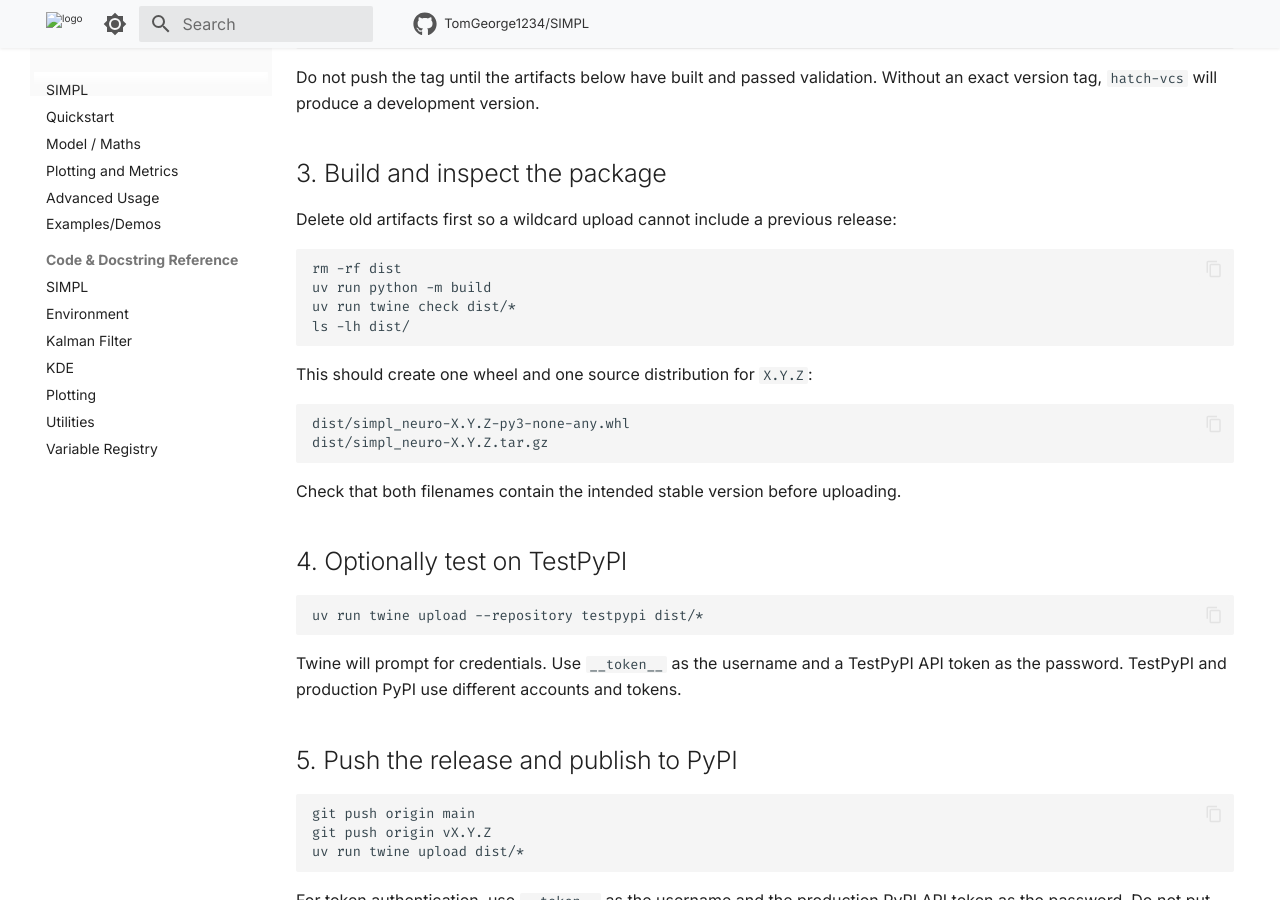
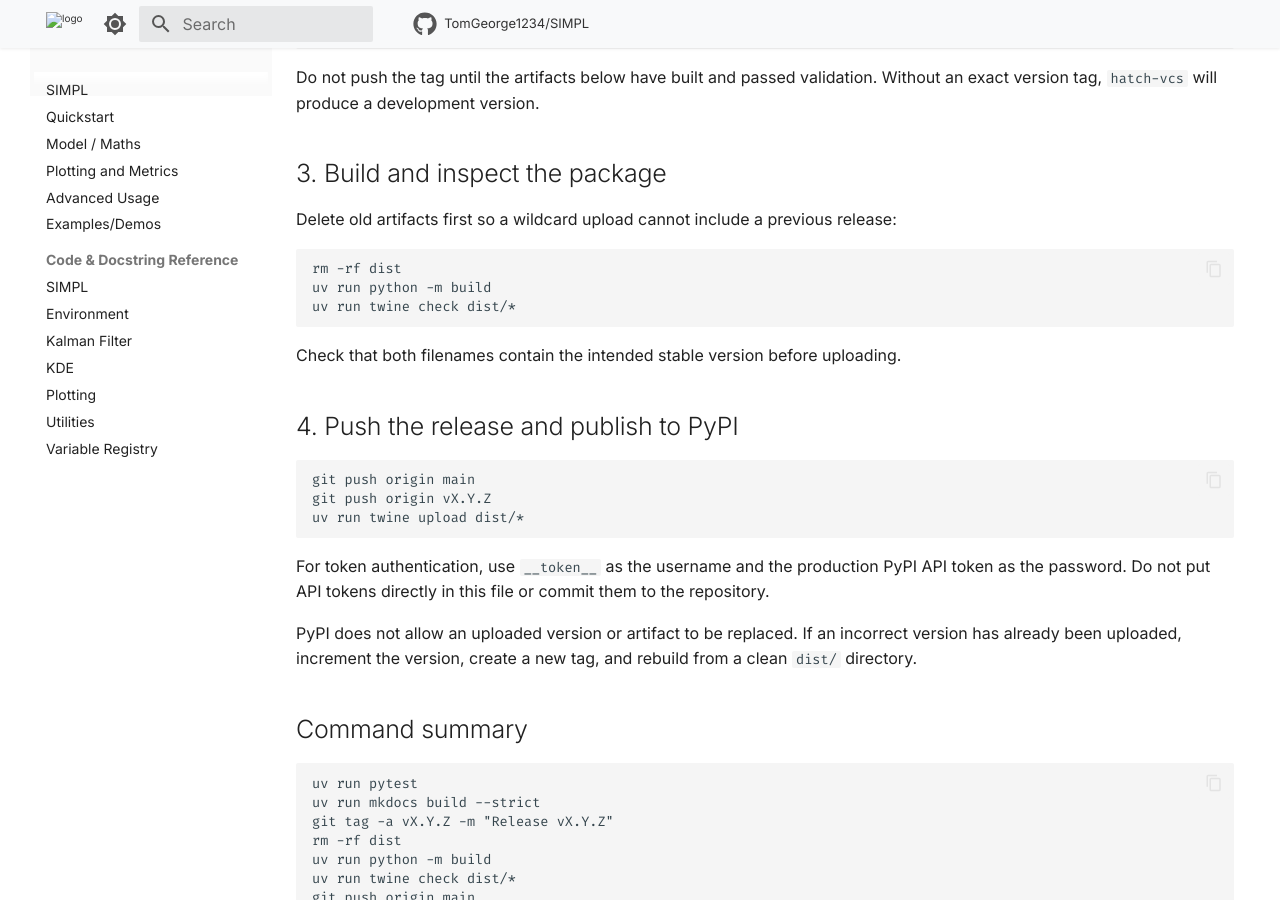
Before and after one commit to TomGeorge1234/SIMPL, an MkDocs documentation site: the page built from docs/publishing_instructions.md, in a window 1280 px wide and 900 px high, scrolled down 584 px. Built offline with MkDocs 1.6.1 and Material for MkDocs 9.7.7, drawn with Linux system fonts in a browser that asks for light colours; comment, search, counter and statistics services are not loaded.

````diff
--- a/docs/publishing_instructions.md
+++ b/docs/publishing_instructions.md
@@ -34,29 +34,13 @@
 rm -rf dist
 uv run python -m build
 uv run twine check dist/*
-ls -lh dist/
 ```
 
-This should create one wheel and one source distribution for `X.Y.Z`:
 
-```text
-dist/simpl_neuro-X.Y.Z-py3-none-any.whl
-dist/simpl_neuro-X.Y.Z.tar.gz
-```
 
 Check that both filenames contain the intended stable version before uploading.
 
-## 4. Optionally test on TestPyPI
-
-```bash
-uv run twine upload --repository testpypi dist/*
-```
-
-Twine will prompt for credentials. Use `__token__` as the username and a
-TestPyPI API token as the password. TestPyPI and production PyPI use different
-accounts and tokens.
-
-## 5. Push the release and publish to PyPI
+## 4. Push the release and publish to PyPI
 
 ```bash
 git push origin main
````
